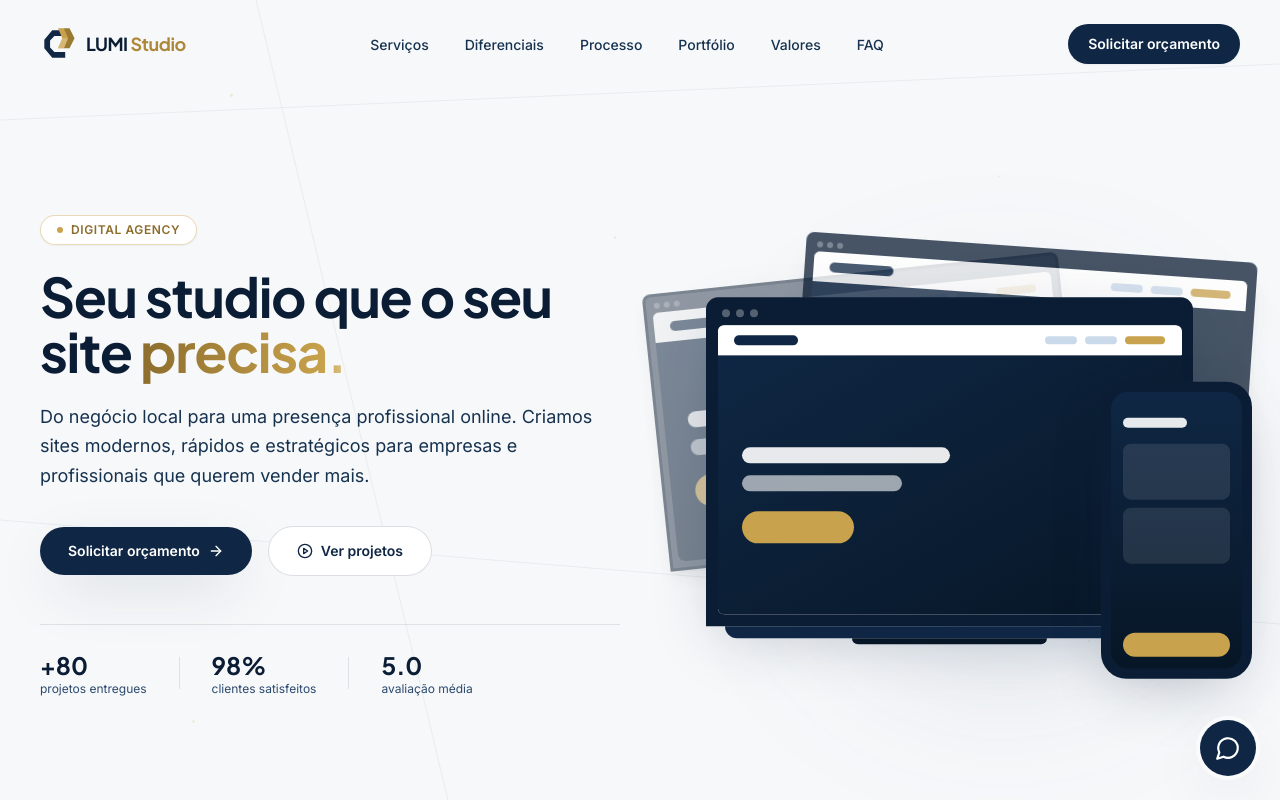
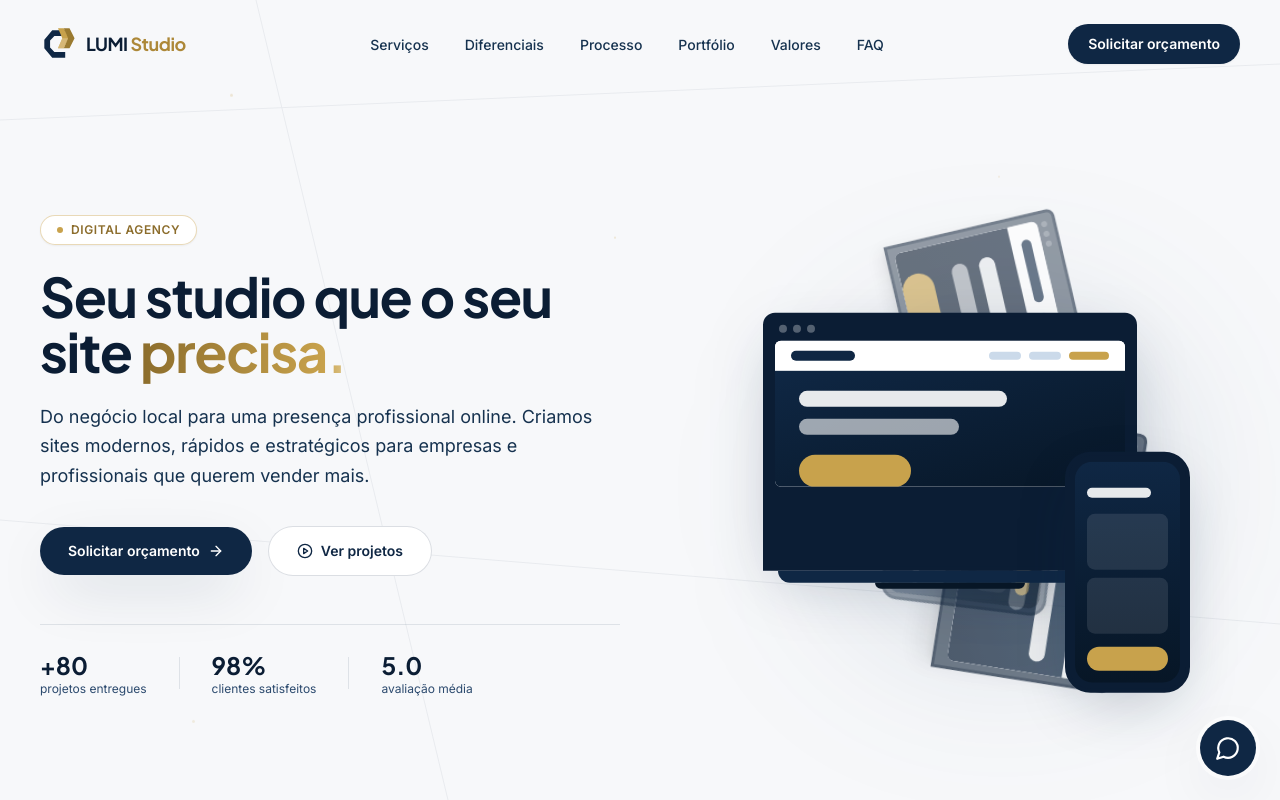
Before and after one commit to rafaelhbello/Lumi-Studio, a Next.js app: page / in a window 1280 px wide. Shown: the top 800 px of the page. Built offline with nearby package versions, Linux system fonts and the light colour scheme.

Commit message:
Hero: cascata com rotação contínua estilo Sharingan nas telas

```diff
--- a/components/Hero.tsx
+++ b/components/Hero.tsx
@@ -5,9 +5,16 @@ import { useRef } from 'react';
 import { ArrowRight, PlayCircle } from 'lucide-react';
 import AmbientBackground from './AmbientBackground';
 
-function BrowserScreen({ className = '' }: { className?: string }) {
+function BrowserScreen({ variant = 0 }: { variant?: number }) {
+  const themes = [
+    'from-navy-700 to-navy-900',
+    'from-navy-800 to-navy-900',
+    'from-navy-600 to-navy-800',
+  ];
+  const theme = themes[variant % themes.length];
+
   return (
-    <div className={`overflow-hidden rounded-md bg-offwhite ${className}`}>
+    <div className="overflow-hidden rounded-md bg-offwhite">
       <div className="flex h-full w-full flex-col">
         <div className="flex items-center justify-between bg-white px-3 py-2 sm:px-4 sm:py-2.5">
           <div className="h-2 w-12 rounded-full bg-navy-700 sm:h-2.5 sm:w-16" />
@@ -17,7 +24,9 @@ function BrowserScreen({ className = '' }: { className?: string }) {
             <div className="h-1.5 w-8 rounded-full bg-gold-500 sm:h-2 sm:w-10" />
           </div>
         </div>
-        <div className="flex flex-1 flex-col items-start justify-center gap-2 bg-gradient-to-br from-navy-700 to-navy-900 px-4 sm:gap-3 sm:px-6">
+        <div
+          className={`flex flex-1 flex-col items-start justify-center gap-2 bg-gradient-to-br ${theme} px-4 sm:gap-3 sm:px-6`}
+        >
           <div className="h-1.5 w-16 rounded-full bg-gold-400/80 sm:h-2 sm:w-24" />
           <div className="h-3 w-36 rounded-full bg-white/90 sm:h-4 sm:w-52" />
           <div className="h-3 w-28 rounded-full bg-white/60 sm:h-4 sm:w-40" />
@@ -132,7 +141,7 @@ export default function Hero() {
           </motion.div>
         </div>
 
-        {/* Mockups em cascata */}
+        {/* Cascata + rotação contínua (estilo órbita) */}
         <motion.div
           style={{ y, opacity }}
           initial={{ opacity: 0 }}
@@ -143,71 +152,72 @@ export default function Hero() {
           <div className="absolute left-1/2 top-1/2 -z-10 h-[420px] w-[420px] -translate-x-1/2 -translate-y-1/2 rounded-full bg-gold-400/20 blur-[100px]" />
           <div className="absolute left-1/3 top-1/4 -z-10 h-[300px] w-[300px] rounded-full bg-navy-400/20 blur-[90px]" />
 
-          <div className="relative mx-auto aspect-[4/3] w-full max-w-md lg:max-w-none">
-            {/* Camada 3 — fundo (mais atrás, menor, deslocada) */}
+          <div className="relative mx-auto flex aspect-square w-full max-w-[420px] items-center justify-center lg:max-w-[480px]">
+            {/* Anel externo — gira devagar no sentido horário */}
             <motion.div
-              initial={{ opacity: 0, y: 40, x: -28, rotate: -6 }}
-              animate={{
-                opacity: 0.55,
-                y: [0, -8, 0],
-                x: -28,
-                rotate: -6,
-              }}
-              transition={{
-                opacity: { duration: 0.7, delay: 0.15 },
-                y: { duration: 7, repeat: Infinity, ease: 'easeInOut', delay: 0.4 },
-              }}
-              className="absolute left-[4%] top-[8%] z-0 w-[72%]"
+              className="absolute inset-[6%]"
+              animate={{ rotate: 360 }}
+              transition={{ duration: 28, repeat: Infinity, ease: 'linear' }}
             >
-              <div className="rounded-t-lg border-[3px] border-navy-800/80 bg-navy-800/80 p-1.5 shadow-lg">
-                <div className="mb-1 flex gap-1 pl-0.5">
-                  <span className="h-1.5 w-1.5 rounded-full bg-white/25" />
-                  <span className="h-1.5 w-1.5 rounded-full bg-white/25" />
-                  <span className="h-1.5 w-1.5 rounded-full bg-white/25" />
+              {/* Tela traseira esquerda */}
+              <div className="absolute left-0 top-[18%] w-[58%] -translate-x-[8%] -rotate-12">
+                <div className="rounded-t-lg border-[3px] border-navy-800/70 bg-navy-800/70 p-1.5 opacity-60 shadow-lg">
+                  <div className="mb-1 flex gap-1 pl-0.5">
+                    <span className="h-1.5 w-1.5 rounded-full bg-white/25" />
+                    <span className="h-1.5 w-1.5 rounded-full bg-white/25" />
+                    <span className="h-1.5 w-1.5 rounded-full bg-white/25" />
+                  </div>
+                  <div className="aspect-[16/10]">
+                    <BrowserScreen variant={1} />
+                  </div>
                 </div>
-                <BrowserScreen className="aspect-[16/10] opacity-90" />
+              </div>
+
+              {/* Tela traseira direita */}
+              <div className="absolute right-0 top-[8%] w-[62%] translate-x-[6%] rotate-[10deg]">
+                <div className="rounded-t-lg border-[3px] border-navy-800/80 bg-navy-800/80 p-1.5 opacity-70 shadow-xl">
+                  <div className="mb-1 flex gap-1 pl-0.5">
+                    <span className="h-1.5 w-1.5 rounded-full bg-white/30" />
+                    <span className="h-1.5 w-1.5 rounded-full bg-white/30" />
+                    <span className="h-1.5 w-1.5 rounded-full bg-white/30" />
+                  </div>
+                  <div className="aspect-[16/10]">
+                    <BrowserScreen variant={2} />
+                  </div>
+                </div>
               </div>
             </motion.div>
 
-            {/* Camada 2 — meio */}
+            {/* Anel interno — gira no sentido contrário (mais lento) */}
             <motion.div
-              initial={{ opacity: 0, y: 50, x: 20, rotate: 4 }}
-              animate={{
-                opacity: 0.75,
-                y: [0, -12, 0],
-                x: 20,
-                rotate: 4,
-              }}
-              transition={{
-                opacity: { duration: 0.7, delay: 0.28 },
-                y: { duration: 6.5, repeat: Infinity, ease: 'easeInOut', delay: 0.2 },
-              }}
-              className="absolute right-[2%] top-[2%] z-[1] w-[78%]"
+              className="absolute inset-[18%]"
+              animate={{ rotate: -360 }}
+              transition={{ duration: 36, repeat: Infinity, ease: 'linear' }}
             >
-              <div className="rounded-t-lg border-[3px] border-navy-800 bg-navy-800 p-1.5 shadow-xl">
-                <div className="mb-1 flex gap-1 pl-0.5">
-                  <span className="h-1.5 w-1.5 rounded-full bg-white/30" />
-                  <span className="h-1.5 w-1.5 rounded-full bg-white/30" />
-                  <span className="h-1.5 w-1.5 rounded-full bg-white/30" />
+              {/* Celular orbitando atrás */}
+              <div className="absolute bottom-[5%] left-[5%] w-[28%] -rotate-[14deg] opacity-50">
+                <div className="rounded-[1rem] border-[3px] border-navy-800/70 bg-navy-800/70 p-1 shadow-lg">
+                  <div className="aspect-[9/19] overflow-hidden rounded-[0.7rem] bg-offwhite">
+                    <PhoneScreen />
+                  </div>
                 </div>
-                <BrowserScreen className="aspect-[16/10]" />
               </div>
             </motion.div>
 
-            {/* Camada 1 — notebook principal (frente) */}
+            {/* Centro fixo — notebook principal (não gira o conteúdo, só flutua) */}
             <motion.div
-              initial={{ opacity: 0, y: 60, scale: 0.94 }}
+              initial={{ opacity: 0, scale: 0.9 }}
               animate={{
                 opacity: 1,
-                y: [0, -14, 0],
                 scale: 1,
+                y: [0, -10, 0],
               }}
               transition={{
-                opacity: { duration: 0.8, delay: 0.4 },
-                scale: { duration: 0.8, delay: 0.4, ease: [0.22, 1, 0.36, 1] },
-                y: { duration: 6, repeat: Infinity, ease: 'easeInOut' },
+                opacity: { duration: 0.7, delay: 0.35 },
+                scale: { duration: 0.7, delay: 0.35, ease: [0.22, 1, 0.36, 1] },
+                y: { duration: 5.5, repeat: Infinity, ease: 'easeInOut' },
               }}
-              className="absolute bottom-[6%] left-[8%] z-[2] w-[84%]"
+              className="relative z-20 w-[78%]"
             >
               <div className="rounded-t-xl border-4 border-navy-800 bg-navy-800 p-2 shadow-premium">
                 <div className="flex items-center gap-1.5 pb-2 pl-1">
@@ -215,49 +225,31 @@ export default function Hero() {
                   <span className="h-2 w-2 rounded-full bg-white/30" />
                   <span className="h-2 w-2 rounded-full bg-white/30" />
                 </div>
-                <BrowserScreen className="aspect-[16/10]" />
+                <div className="aspect-[16/10]">
+                  <BrowserScreen variant={0} />
+                </div>
               </div>
               <div className="mx-auto h-3 w-[92%] rounded-b-xl bg-navy-700" />
               <div className="mx-auto h-1.5 w-[40%] rounded-b-lg bg-navy-900" />
             </motion.div>
 
-            {/* Celular — cascata na frente/direita */}
+            {/* Celular na frente — flutua, contra-rota sutil no anel */}
             <motion.div
-              initial={{ opacity: 0, y: 70, x: 30 }}
+              initial={{ opacity: 0, x: 24 }}
               animate={{
                 opacity: 1,
-                y: [0, -10, 0],
                 x: 0,
+                y: [0, -8, 0],
               }}
               transition={{
-                opacity: { duration: 0.7, delay: 0.55 },
-                x: { duration: 0.7, delay: 0.55, ease: [0.22, 1, 0.36, 1] },
-                y: { duration: 5.5, repeat: Infinity, ease: 'easeInOut', delay: 0.3 },
+                opacity: { duration: 0.6, delay: 0.5 },
+                x: { duration: 0.6, delay: 0.5, ease: [0.22, 1, 0.36, 1] },
+                y: { duration: 4.8, repeat: Infinity, ease: 'easeInOut', delay: 0.2 },
               }}
-              className="absolute -bottom-2 right-0 z-[3] w-[26%] min-w-[5.5rem] sm:min-w-[7rem] lg:right-[-2%]"
+              className="absolute -bottom-1 right-0 z-30 w-[26%] min-w-[5.5rem] sm:min-w-[6.5rem]"
             >
               <div className="rounded-[1.4rem] border-4 border-navy-800 bg-navy-800 p-1.5 shadow-premium sm:rounded-[1.6rem]">
                 <div className="aspect-[9/19] w-full overflow-hidden rounded-[1rem] bg-offwhite sm:rounded-[1.1rem]">
-                  <PhoneScreen />
-                </div>
-              </div>
-            </motion.div>
-
-            {/* Celular menor atrás (eco da cascata) */}
-            <motion.div
-              initial={{ opacity: 0, y: 40 }}
-              animate={{
-                opacity: 0.5,
-                y: [0, -6, 0],
-              }}
-              transition={{
-                opacity: { duration: 0.6, delay: 0.7 },
-                y: { duration: 6.2, repeat: Infinity, ease: 'easeInOut', delay: 0.6 },
-              }}
-              className="absolute bottom-[18%] right-[22%] z-[1] w-[18%] min-w-[3.5rem] rotate-[-8deg] sm:min-w-[4.5rem]"
-            >
-              <div className="rounded-[1rem] border-[3px] border-navy-800/70 bg-navy-800/70 p-1 shadow-lg">
-                <div className="aspect-[9/19] w-full overflow-hidden rounded-[0.7rem] bg-offwhite opacity-90">
                   <PhoneScreen />
                 </div>
               </div>
```
